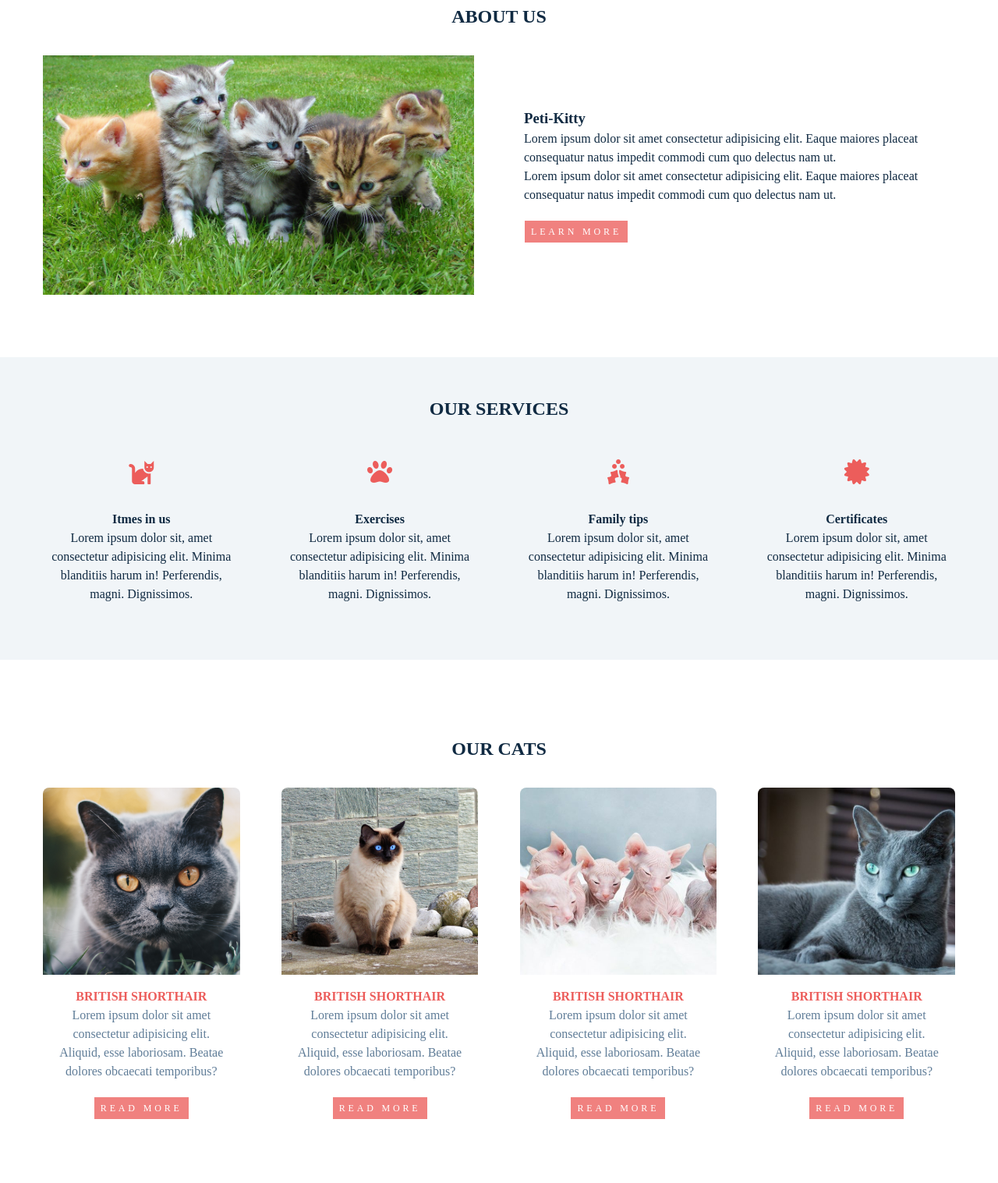
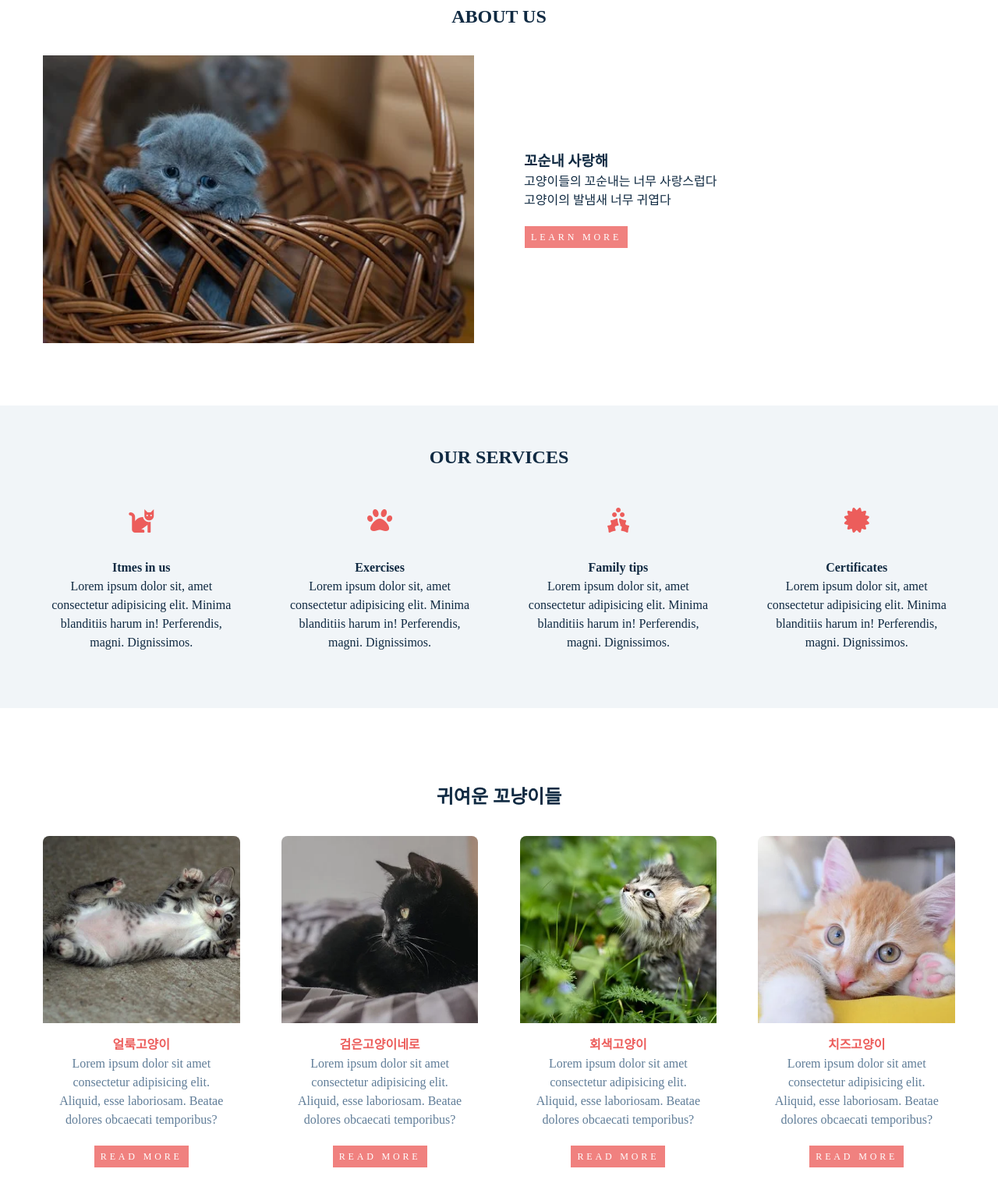
Before and after one commit to jihyeon4826/petty-kitty, a plain HTML site: page index.html in a window 1280 px wide. Shown: the part 845-2362 px from the top of the page at 78% size. Drawn offline with Linux system fonts and the light colour scheme; a web font is replaced by a local one.

Commit message:
changed photos

```diff
--- a/index.html
+++ b/index.html
@@ -5,7 +5,7 @@
   <meta name="viewport" content="width=device-width, initial-scale=1.0">
   <meta http-equiv="X-UA-Compatible" content="ie=edge" />
   <title>Petty-kitty || Home</title>
-  <link rel="shortcut icon" href="./images/petty-kitty.ico" type="image/x-icon">
+  <link rel="shortcut icon" href="./images/favicon.ico" type="image/x-icon">
   <link rel="stylesheet" href="./fontawesome-free-5.15.1-web/fontawesome-free-5.15.1-web/css/all.css">
   <link rel="stylesheet" href="./styles.css">
 </head>
@@ -17,7 +17,7 @@
       <div class="nav-center">
         <!-- nav header -->
         <div class="nav-header">
-          <img src="./images/petty-kitty.ico" alt="" class="nav-logo">
+          <img src="./images/favicon.ico" alt="" class="nav-logo">
           <button type="button" class="nav-toggle" id="nav-toggle">
             <i class="fas fa-bars"></i>
           </button>
@@ -82,14 +82,12 @@
   <!-- end of about-title   -->
   <div class="section-center about-center">
     <article class="about-img">
-      <img src="./images/cats_about.jpg" class="about-photo" alt="my cats">
+      <img src="./images/adorable-1845789__340.webp" class="about-photo" alt="my cats">
     </article>
     <article class="about-info">
-      <h3>Peti-Kitty</h3>
-      <p>Lorem ipsum dolor sit amet consectetur adipisicing elit. Eaque maiores
-      placeat consequatur natus impedit commodi cum quo delectus nam ut.</p>
-      <p>Lorem ipsum dolor sit amet consectetur adipisicing elit. Eaque maiores
-      placeat consequatur natus impedit commodi cum quo delectus nam ut.</p>
+      <h3>꼬순내 사랑해</h3>
+      <p> 고양이들의 꼬순내는 너무 사랑스럽다</p>
+      <p>고양이의 발냄새 너무 귀엽다</p>
       <a href="#"class="btn">learn more</a>
     </article>
   </div>
@@ -164,17 +162,17 @@
   <section class="section cats" id="cats">
     <!-- services-title -->
     <div class="section-title">
-      <h1>our cats</h1>
+      <h1>귀여운 꼬냥이들</h1>
     </div>
     <!-- end of services-title -->
 
     <div class="section-center cats-center">
       <article class="cats-card">
         <div class="cats-img-container">
-          <img src="./images/british_shorthair.jpg" alt="british shorthair" class="cats-img">
+          <img src="./images/cat-4257074__340.webp" alt="얼룩고양이" class="cats-img">
         </div>
         <div class="cats-info">
-          <h4>british shorthair</h4>
+          <h4>얼룩고양이</h4>
           <p>Lorem ipsum dolor sit amet consectetur adipisicing elit. Aliquid,
           esse laboriosam. Beatae dolores obcaecati temporibus?</p>
           <a href="#" class="btn">read more</a>
@@ -182,10 +180,10 @@
       </article>
       <article class="cats-card">
         <div class="cats-img-container">
-          <img src="./images/himalayan.jpg" alt="himalayan" class="cats-img">
+          <img src="./images/cat-5233986__340.webp" alt="검은고양이네로" class="cats-img">
         </div>
         <div class="cats-info">
-          <h4>british shorthair</h4>
+          <h4>검은고양이네로</h4>
           <p>Lorem ipsum dolor sit amet consectetur adipisicing elit. Aliquid,
           esse laboriosam. Beatae dolores obcaecati temporibus?</p>
           <a href="#" class="btn">read more</a>
@@ -193,10 +191,10 @@
       </article>
       <article class="cats-card">
         <div class="cats-img-container">
-          <img src="./images/peterbald.jpg" alt="peterbald" class="cats-img">
+          <img src="./images/kitten-3669244__340.webp" alt="회색고양이" class="cats-img">
         </div>
         <div class="cats-info">
-          <h4>british shorthair</h4>
+          <h4>회색고양이</h4>
           <p>Lorem ipsum dolor sit amet consectetur adipisicing elit. Aliquid,
           esse laboriosam. Beatae dolores obcaecati temporibus?</p>
           <a href="#" class="btn">read more</a>
@@ -204,10 +202,10 @@
       </article>
       <article class="cats-card">
         <div class="cats-img-container">
-          <img src="./images/Russian_blue.jpg" alt="Russian blue" class="cats-img">
+          <img src="./images/kitten-588148__340.webp" alt="치즈고양이" class="cats-img">
         </div>
         <div class="cats-info">
-          <h4>british shorthair</h4>
+          <h4>치즈고양이</h4>
           <p>Lorem ipsum dolor sit amet consectetur adipisicing elit. Aliquid,
           esse laboriosam. Beatae dolores obcaecati temporibus?</p>
           <a href="#" class="btn">read more</a>
--- a/styles.css
+++ b/styles.css
@@ -223,7 +223,7 @@ Hero
 @media screen and (min-width: 768px) {
   .hero {
     background: linear-gradient(rgba(220, 175, 176, 0.7), rgba(0, 0, 0, 0.7)),
-      url("./images/cats_main.jpg") center/cover no-repeat fixed;
+      url("./images/istockphoto-1195096541-170667a.jpg") center/cover no-repeat fixed;
   }
   .banner h2 {
     font-size: 3rem;
```
Also changed, not shown: images/Russian_blue.jpg (deleted), images/adorable-1845789__340.webp (added), images/british_shorthair.jpg (deleted), images/cat-4257074__340.webp (added), images/cat-5233986__340.webp (added), images/cats_about.jpg (deleted), images/cats_main.jpg (deleted), images/favicon.ico (added), images/himalayan.jpg (deleted), images/istockphoto-1195096541-170667a.jpg (added), images/kitten-3669244__340.webp (added), images/kitten-588148__340.webp (added), images/peterbald.jpg (deleted), images/petty-kitty.ico (deleted).
